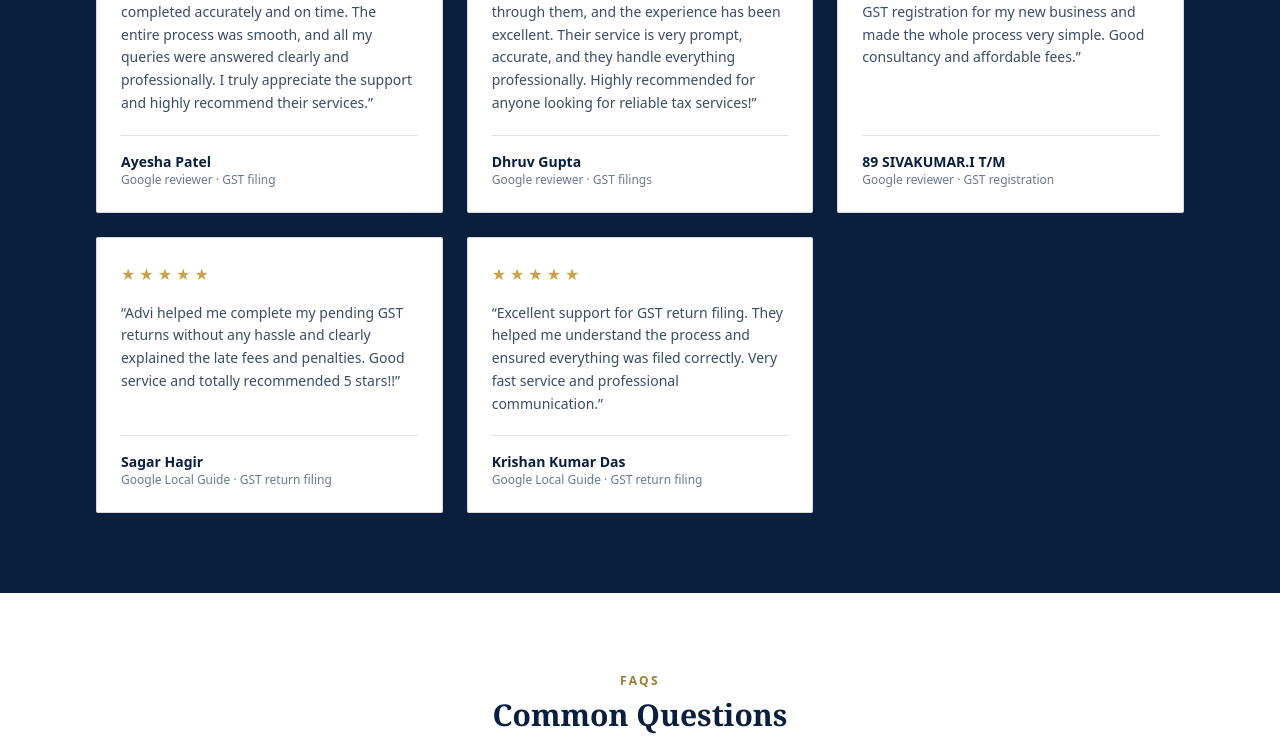
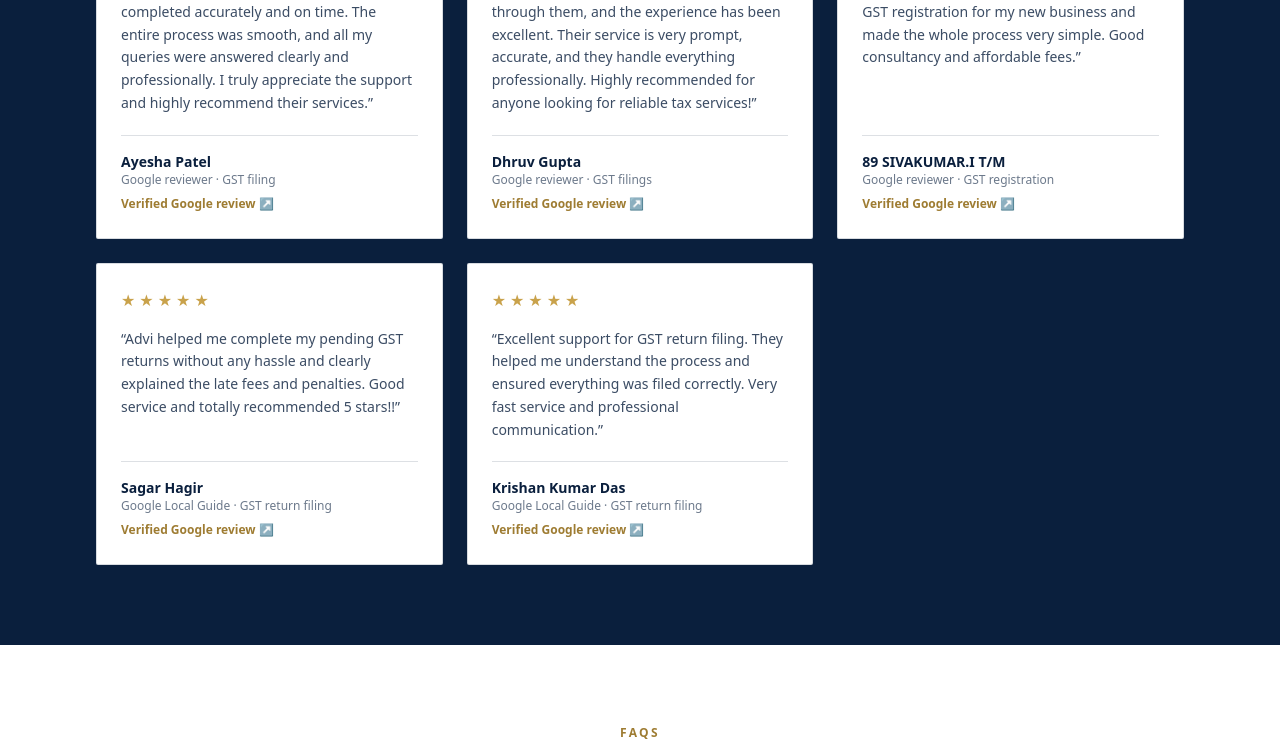
Before and after one commit to filefastservices-dotcom/filefast-website, a Next.js app: page / in a window 1280 px wide. Shown: the part 2780-3533 px from the top of the page. Built offline with nearby package versions, Linux system fonts and the light colour scheme; no server answers; the database is empty.

Commit message:
Update TestimonialCard.jsx

```diff
--- a/src/components/TestimonialCard.jsx
+++ b/src/components/TestimonialCard.jsx
@@ -15,6 +15,16 @@ export default function TestimonialCard({ testimonial }) {
           {testimonial.clientRole}
           {testimonial.serviceUsed ? ` · ${testimonial.serviceUsed}` : ""}
         </p>
+        {testimonial.sourceUrl && (
+          <a
+            href={testimonial.sourceUrl}
+            target="_blank"
+            rel="noopener noreferrer"
+            className="mt-2 inline-block text-xs font-semibold text-gold-dark hover:underline"
+          >
+            Verified Google review ↗
+          </a>
+        )}
       </div>
     </div>
   );
```
